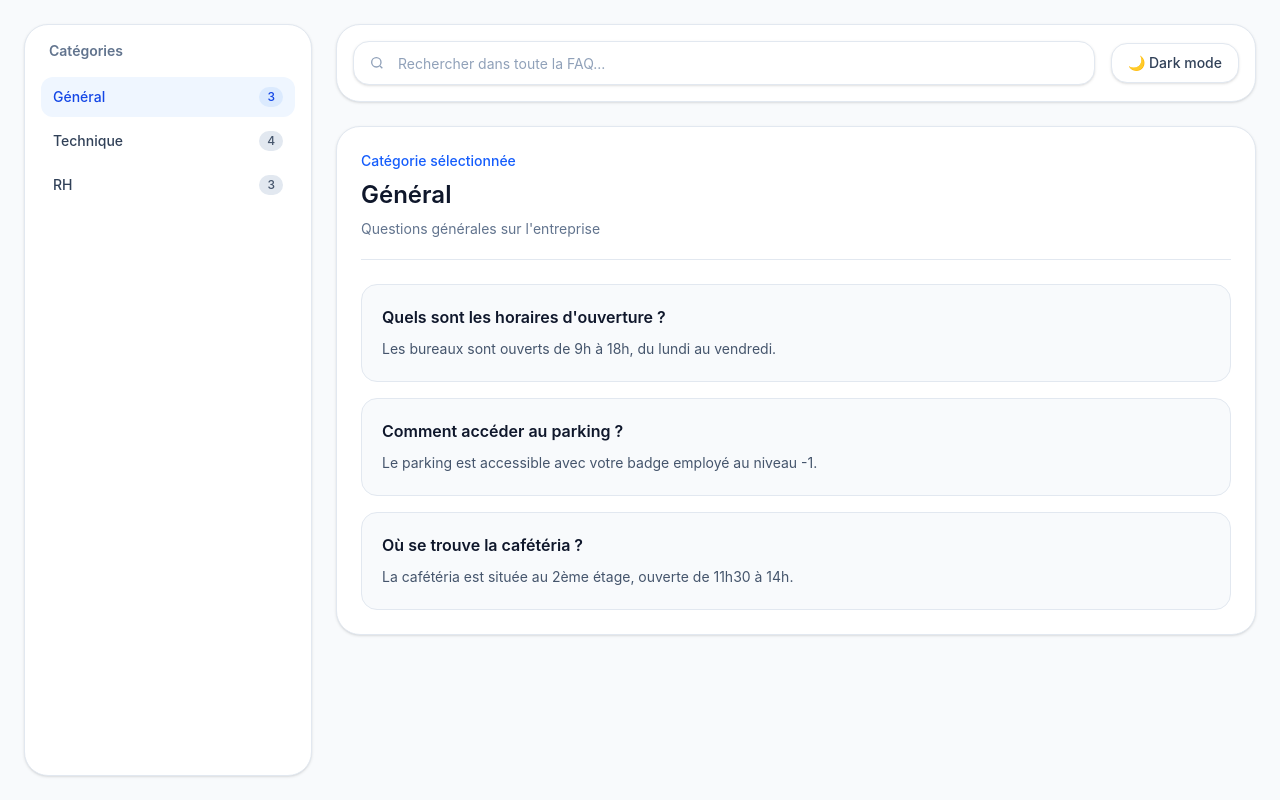
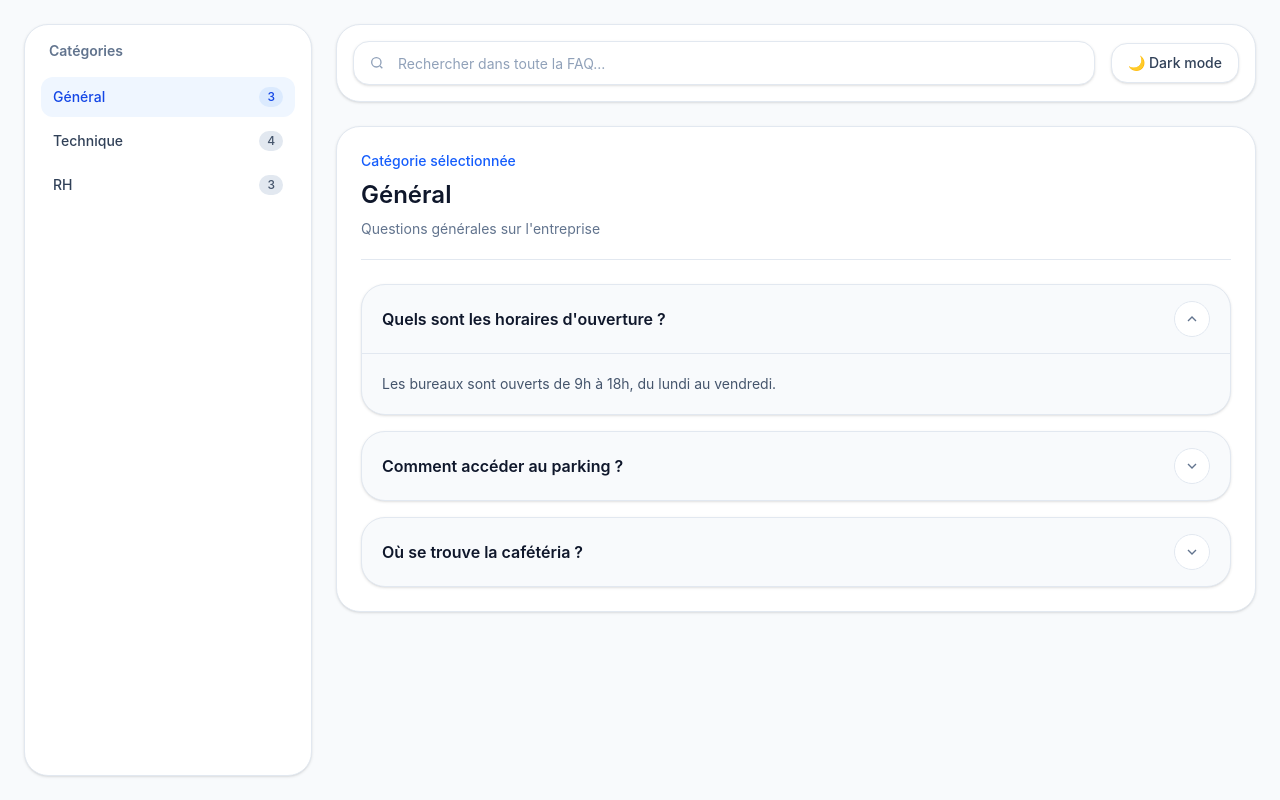
Before and after one commit to stevvnsy/lya_test-technique, a React (Vite) app in the folder frontend/: page / in a window 1280 px wide. Built offline with nearby package versions, Linux system fonts and the light colour scheme.

Commit message:
add component question accordion + hooks search active question

```diff
--- a/frontend/src/App.tsx
+++ b/frontend/src/App.tsx
@@ -1,5 +1,5 @@
 import { useEffect, useMemo, useState } from "react";
-import { SearchOverlay } from "./components/organisms";
+import { QuestionAccordion, SearchOverlay } from "./components/organisms";
 import { AppShell } from "./components/templates";
 
 type Question = {
@@ -28,6 +28,7 @@ function App() {
   const [activeCategoryId, setActiveCategoryId] = useState<number>(1);
   const [isSearchOpen, setIsSearchOpen] = useState(false);
   const [isSearchLoading, setIsSearchLoading] = useState(false);
+  const [openQuestionId, setOpenQuestionId] = useState<number | null>(1);
 
   const categories: Category[] = [
     {
@@ -156,8 +157,20 @@ function App() {
     };
   }, [query]);
 
+  useEffect(() => {
+    const hasOpenQuestionInCategory = activeCategory.questions.some(
+      (question) => question.id === openQuestionId
+    );
+
+    if (!hasOpenQuestionInCategory) {
+      const firstQuestionId = activeCategory.questions[0]?.id ?? null;
+      setOpenQuestionId(firstQuestionId);
+    }
+  }, [activeCategory, openQuestionId]);
+
   const handleSelectSearchResult = (result: SearchResult) => {
     setActiveCategoryId(result.categoryId);
+    setOpenQuestionId(result.id);
     setSearchValue("");
     setIsSearchOpen(false);
   };
@@ -201,18 +214,15 @@ function App() {
 
         <div className="mt-6 flex flex-col gap-4">
           {activeCategory.questions.map((item) => (
-            <article
+            <QuestionAccordion
               key={item.id}
-              className="rounded-2xl border border-slate-200 bg-slate-50 p-5 transition-colors dark:border-slate-800 dark:bg-slate-950/50"
-            >
-              <h2 className="text-base font-semibold text-slate-900 dark:text-slate-100">
-                {item.question}
-              </h2>
-
-              <p className="mt-2 text-sm leading-6 text-slate-600 dark:text-slate-300">
-                {item.answer}
-              </p>
-            </article>
+              question={item.question}
+              answer={item.answer}
+              isOpen={openQuestionId === item.id}
+              onToggle={() =>
+                setOpenQuestionId((current) => (current === item.id ? null : item.id))
+              }
+            />
           ))}
         </div>
       </section>
--- /dev/null
+++ b/frontend/src/components/organisms/QuestionAccordion.tsx
@@ -0,0 +1,67 @@
+import { cn } from "../../utils/cn";
+
+interface QuestionAccordionProps {
+  question: string;
+  answer: string;
+  isOpen: boolean;
+  onToggle: () => void;
+}
+
+export function QuestionAccordion({ question, answer, isOpen, onToggle }: QuestionAccordionProps) {
+  return (
+    <div
+      className={cn(
+        "overflow-hidden rounded-3xl border border-slate-200 bg-slate-50 shadow-sm transition-all duration-200",
+        "dark:border-slate-800 dark:bg-slate-950/50"
+      )}
+    >
+      <button
+        type="button"
+        onClick={onToggle}
+        className={cn(
+          "flex w-full items-center justify-between gap-4 px-5 py-4 text-left transition-colors",
+          "hover:bg-slate-100 dark:hover:bg-slate-800/60",
+          "focus-visible:ring-4 focus-visible:ring-blue-100 focus-visible:outline-none dark:focus-visible:ring-blue-950/40"
+        )}
+        aria-expanded={isOpen}
+      >
+        <span className="text-sm font-semibold text-slate-900 sm:text-base dark:text-slate-100">
+          {question}
+        </span>
+
+        <span
+          className={cn(
+            "flex h-9 w-9 shrink-0 items-center justify-center rounded-full border border-slate-200 bg-white text-slate-500 transition-all duration-200",
+            "dark:border-slate-700 dark:bg-slate-900 dark:text-slate-300",
+            isOpen && "rotate-180"
+          )}
+          aria-hidden="true"
+        >
+          <svg
+            xmlns="http://www.w3.org/2000/svg"
+            viewBox="0 0 24 24"
+            fill="none"
+            stroke="currentColor"
+            strokeWidth="2"
+            className="h-4 w-4"
+          >
+            <path d="m6 9 6 6 6-6" />
+          </svg>
+        </span>
+      </button>
+
+      <div
+        className={cn(
+          "grid transition-all duration-300 ease-in-out",
+          isOpen ? "grid-rows-[1fr]" : "grid-rows-[0fr]"
+        )}
+      >
+        <div className="overflow-hidden">
+          <div className="border-t border-slate-200 px-5 py-4 dark:border-slate-800">
+            <p className="text-sm leading-7 text-slate-600 dark:text-slate-300">{answer}</p>
+          </div>
+        </div>
+      </div>
+    </div>
+  );
+}
--- a/frontend/src/components/organisms/index.ts
+++ b/frontend/src/components/organisms/index.ts
@@ -1,3 +1,4 @@
 export * from "./Sidebar";
 export * from "./CategoryCard";
 export * from "./SearchOverlay";
+export * from "./QuestionAccordion";
```
